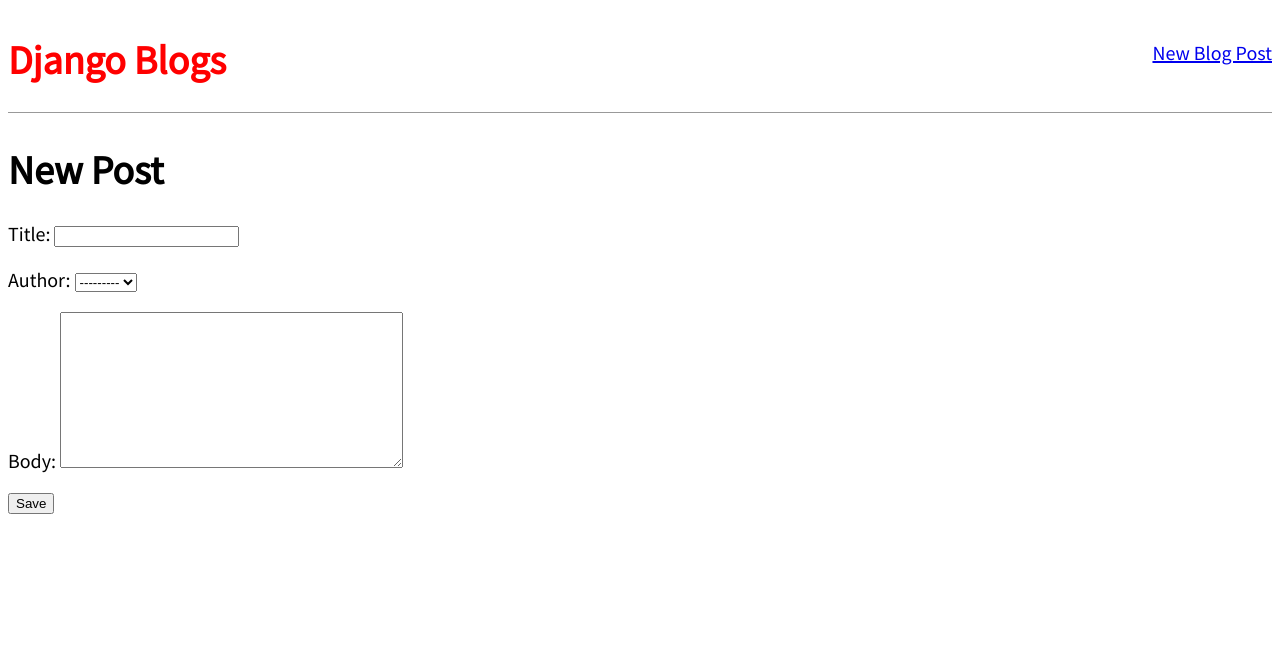
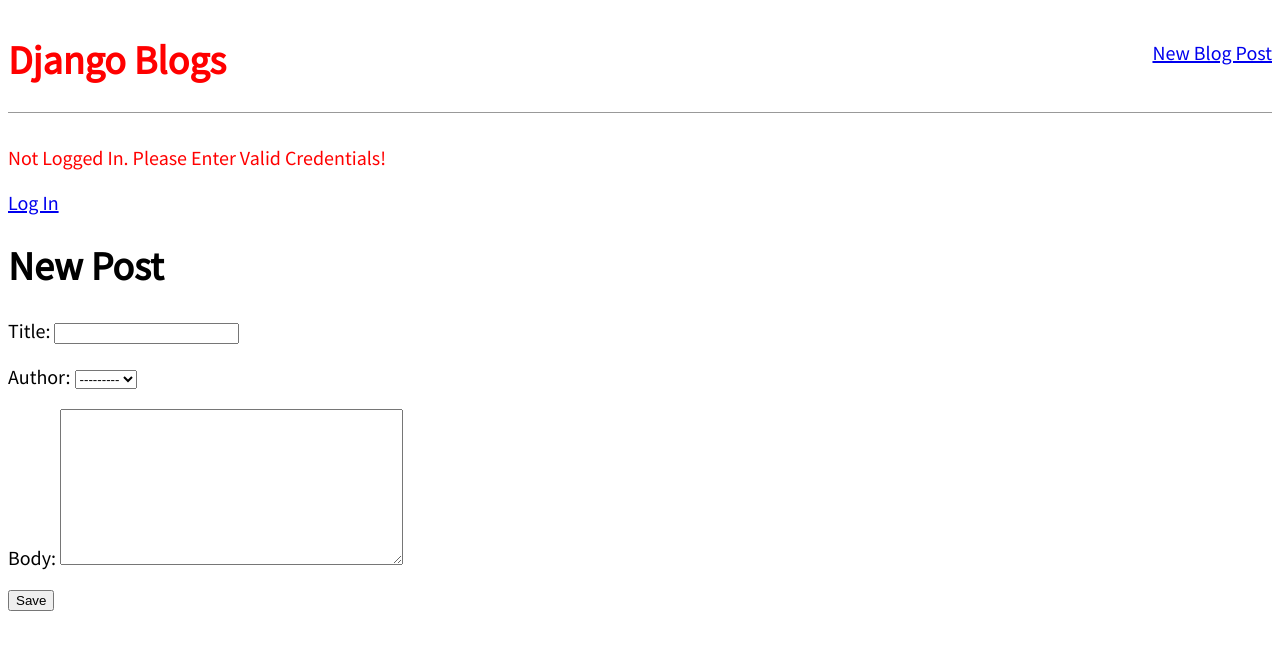
Before and after one commit to Vsirotkin/blog, a Django app: page /post/new in a window 1280 px wide. Shown: the top 650 px of the page. Run offline with Django 4.2, Linux system fonts and the light colour scheme.

Commit message:
logout form

```diff
--- a/blog/templates/base.html
+++ b/blog/templates/base.html
@@ -12,6 +12,7 @@
 <body>
     <div>
         <header>
+            <!-- menu -->
             <div class="nav-left">
                 <h1><a href="{% url 'home' %}">Django Blogs</a></h1>
             </div>
@@ -19,10 +20,16 @@
                 <a href="{% url 'post_new' %}">New Blog Post</a>
             </div>
         </header>
-    </div>
 
+        <!-- authentication -->
+        {% if user.is_authenticated %}
+            <p>Hi {{ user.username }}</p>
+            <p><a href="{% url 'logout' %}">Log Out</a></p>
+        {% else %}
+            <p class="login">Not Logged In. Please Enter Valid Credentials!</p>
+            <a href="{% url 'login' %}">Log In</a>
+        {% endif %}
 
-    <div>
         {% block content %}
         {% endblock content %}
     </div>
--- a/blog_project/settings.py
+++ b/blog_project/settings.py
@@ -126,3 +126,4 @@
 
 # Auth
 LOGIN_REDIRECT_URL = 'home'
+LOGOUT_REDIRECT_URL = 'home'
--- a/static/css/base.css
+++ b/static/css/base.css
@@ -47,3 +47,7 @@
 .post-entry h2 a:hover {
     color: red;
 }
+
+.login {
+    color: red;
+}
```
